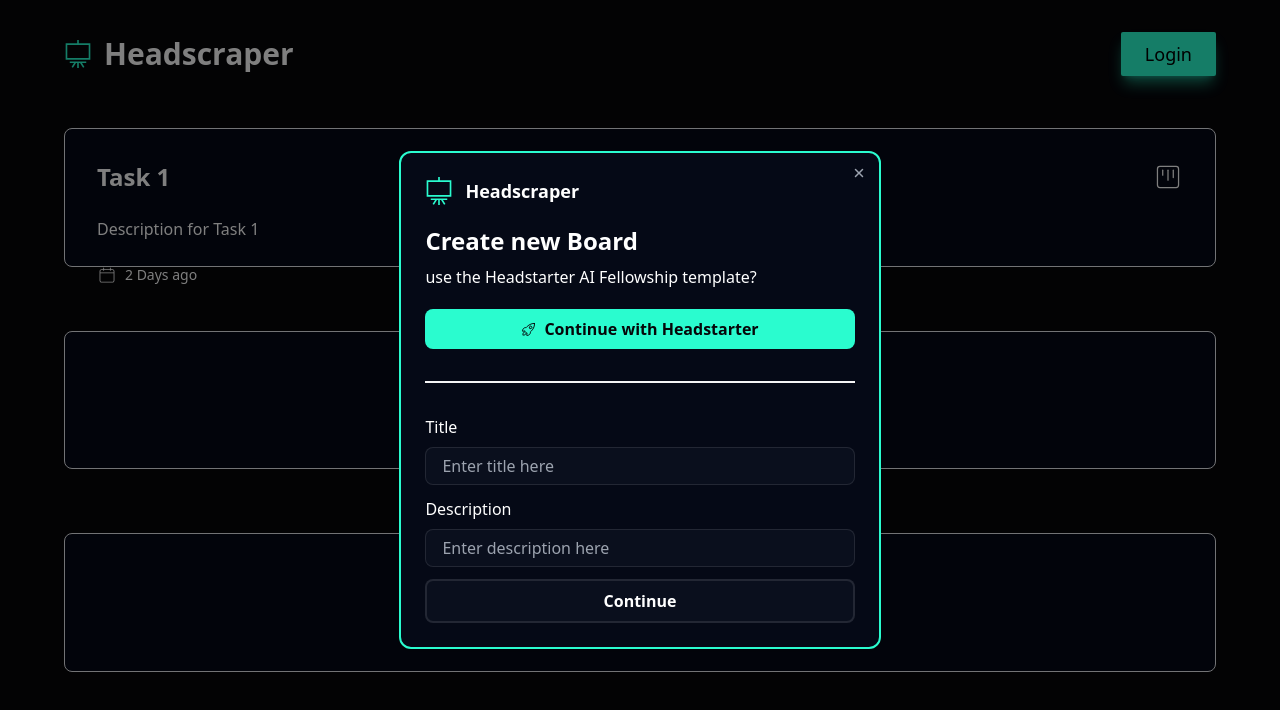
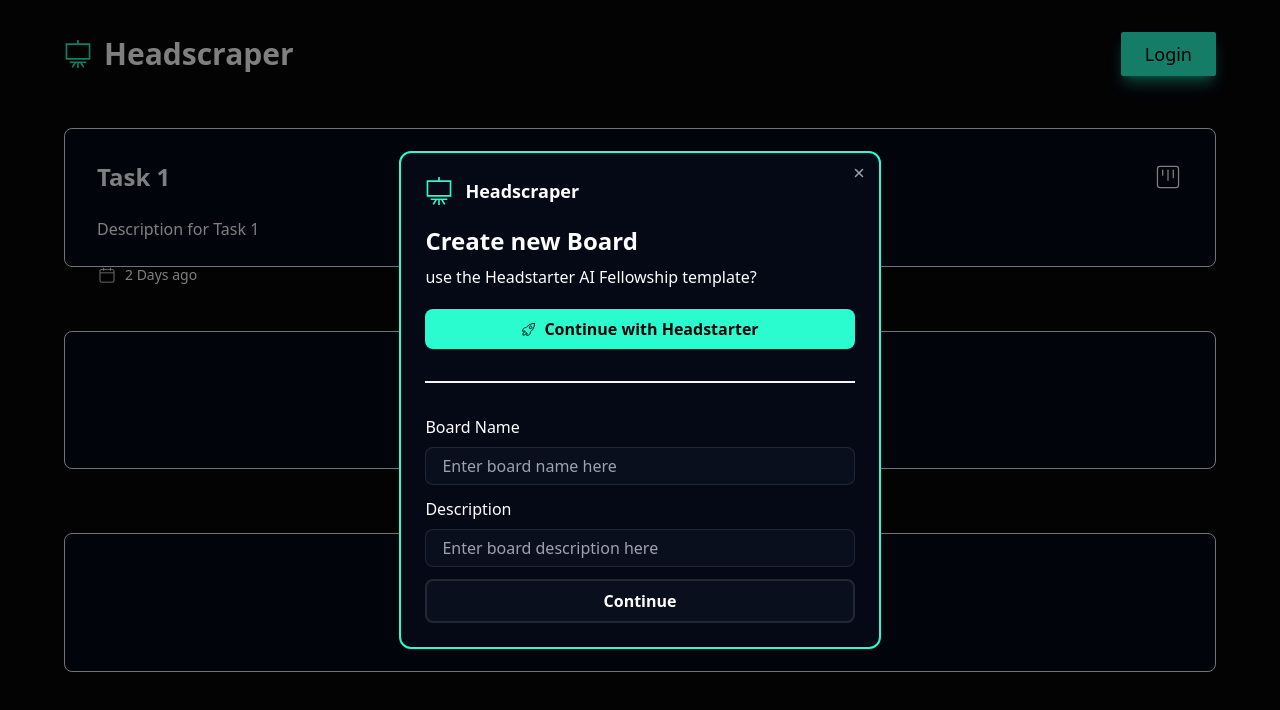
Before and after one commit to Jeffuz/Headscraper, a React (Vite) app in the folder Frontend/: page / in a window 1280 px wide. Both pictures are taken after a click on the element 640 px from the left and 399 px from the top of the page. Shown: the top 710 px of the page. Built offline with nearby package versions, Linux system fonts and the light colour scheme.

Commit message:
update text

```diff
--- a/Frontend/src/components/Dashboard.jsx
+++ b/Frontend/src/components/Dashboard.jsx
@@ -65,11 +65,11 @@ const Dashboard = () => {
             <div className="flex flex-col font-normal gap-3">
               {/* Title */}
               <div className="flex flex-col gap-2">
-                <div className="text-md">Title</div>
+                <div className="text-md">Board Name</div>
                 <input
                   className="bg-[#0A0F1D] appearance-none border-lg border border-white/10 rounded-lg py-2 px-4 text-white leading-tight focus:outline-none focus:border-primary focus:border-2"
                   type="text"
-                  placeholder="Enter title here"
+                  placeholder="Enter board name here"
                 />
               </div>
               {/* Description */}
@@ -78,7 +78,7 @@ const Dashboard = () => {
                 <input
                   className="bg-[#0A0F1D] appearance-none border-lg border border-white/10 rounded-lg py-2 px-4 text-white leading-tight focus:outline-none focus:border-primary focus:border-2"
                   type="text"
-                  placeholder="Enter description here"
+                  placeholder="Enter board description here"
                 />
               </div>
               {/* Continue */}
```
